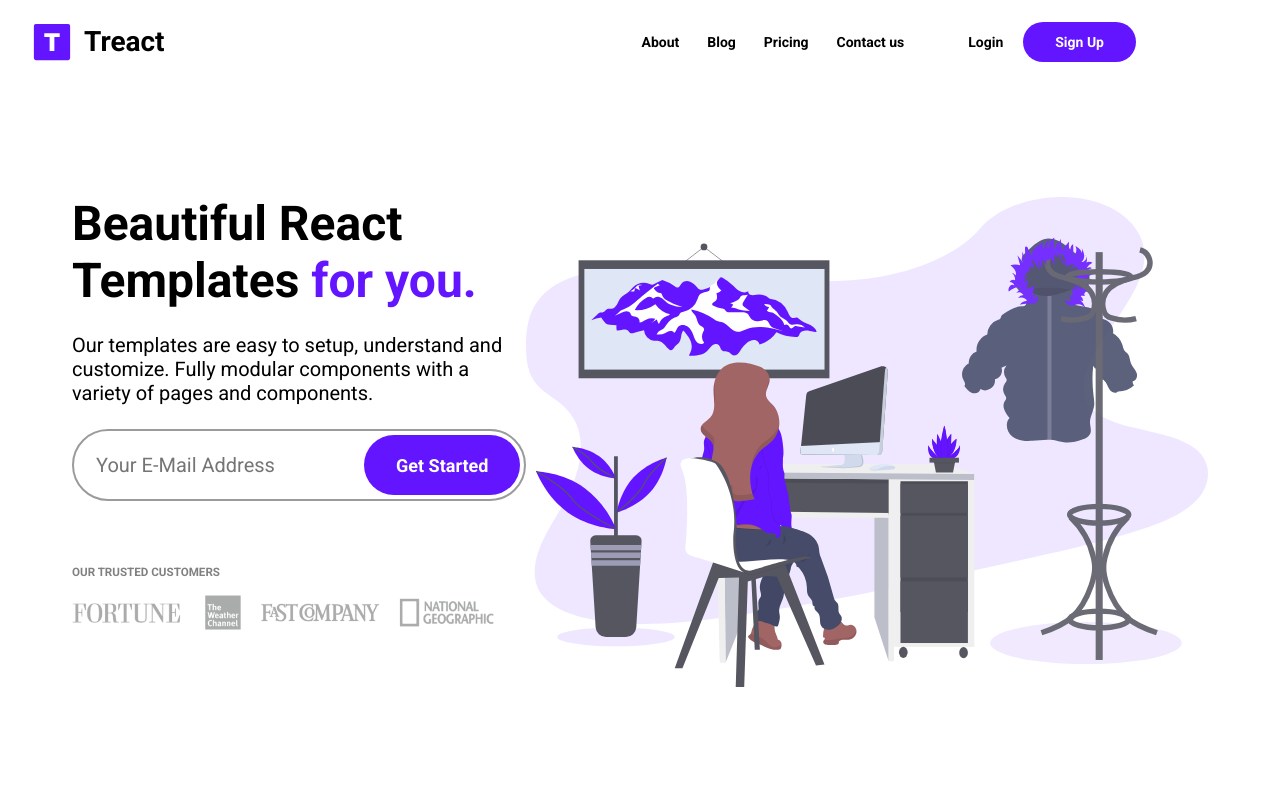
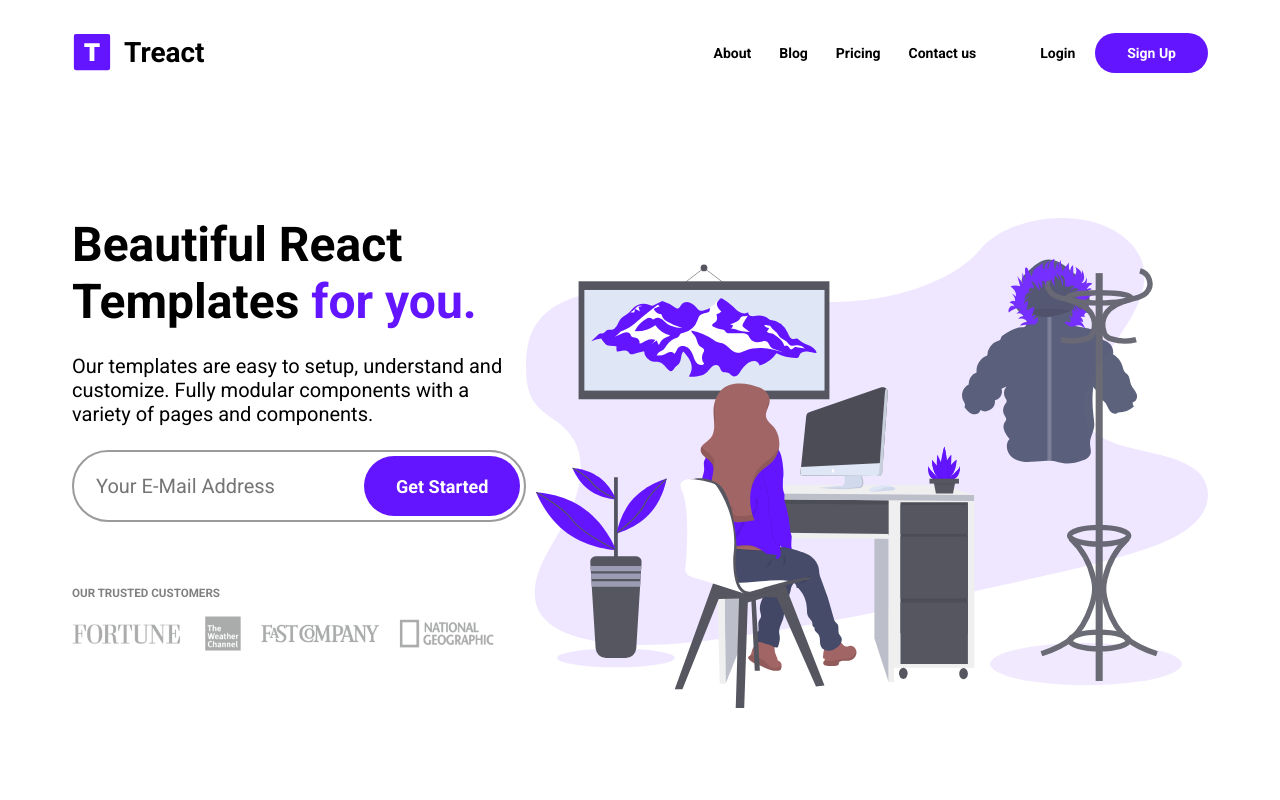
Before and after one commit to mataszob/Final-CSS-Project, a plain HTML site: page index.html in a window 1280 px wide. Shown: the top 800 px of the page. Drawn offline with Linux system fonts and the light colour scheme.

Commit message:
Quick fix

```diff
--- a/styles.css
+++ b/styles.css
@@ -94,11 +94,6 @@ img {
     color: black;
 }
 
-nav{
-    max-width: 1200px;
-    padding: 16px 32px;
-}
-
 .nav__container {
     display: flex;
     justify-content: space-between;
@@ -106,6 +101,7 @@ nav{
     width: 100%;
     max-width: 1200px;
     margin: 0 auto;
+    padding: 32px;
 }
 
 .nav__link {
```
